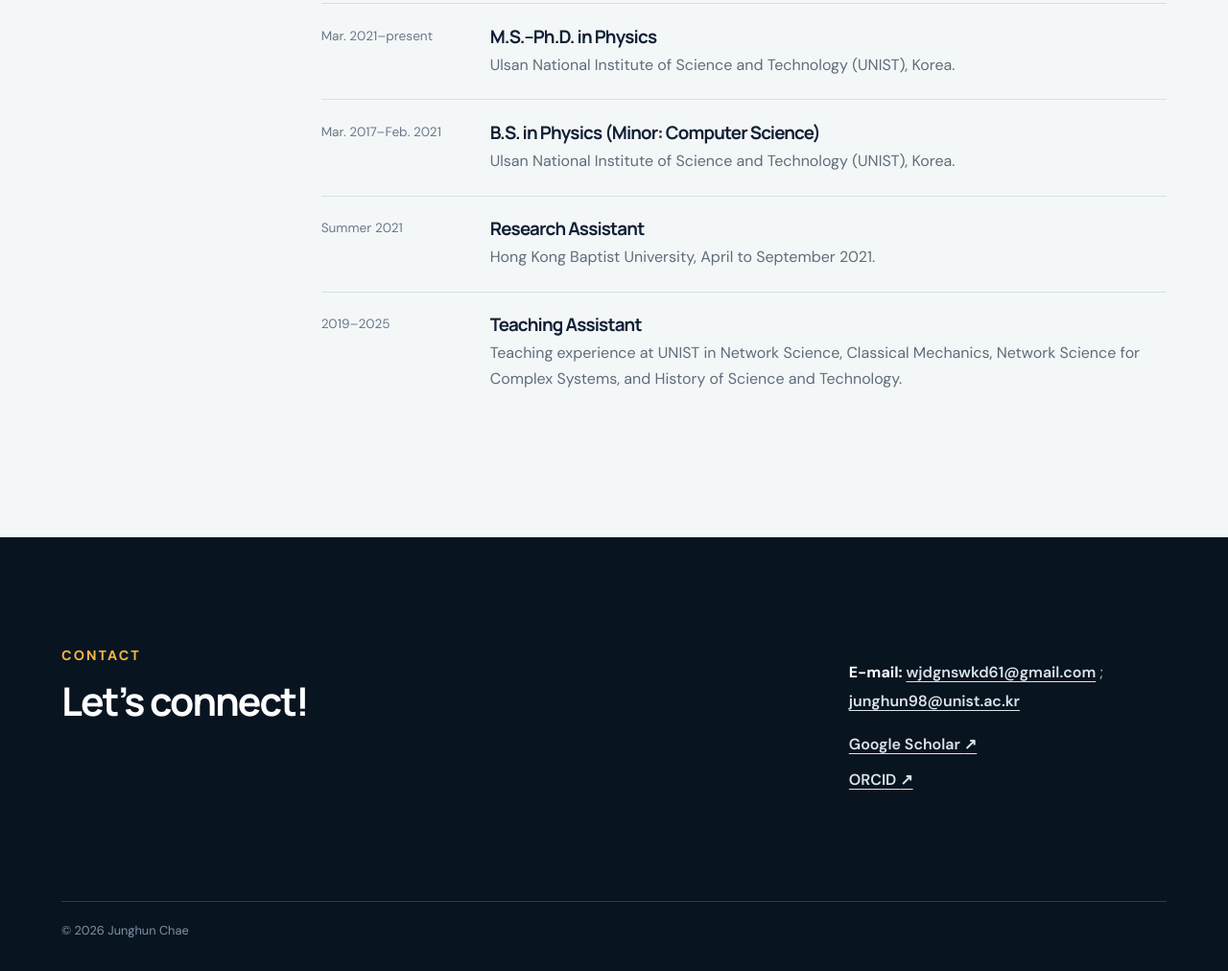
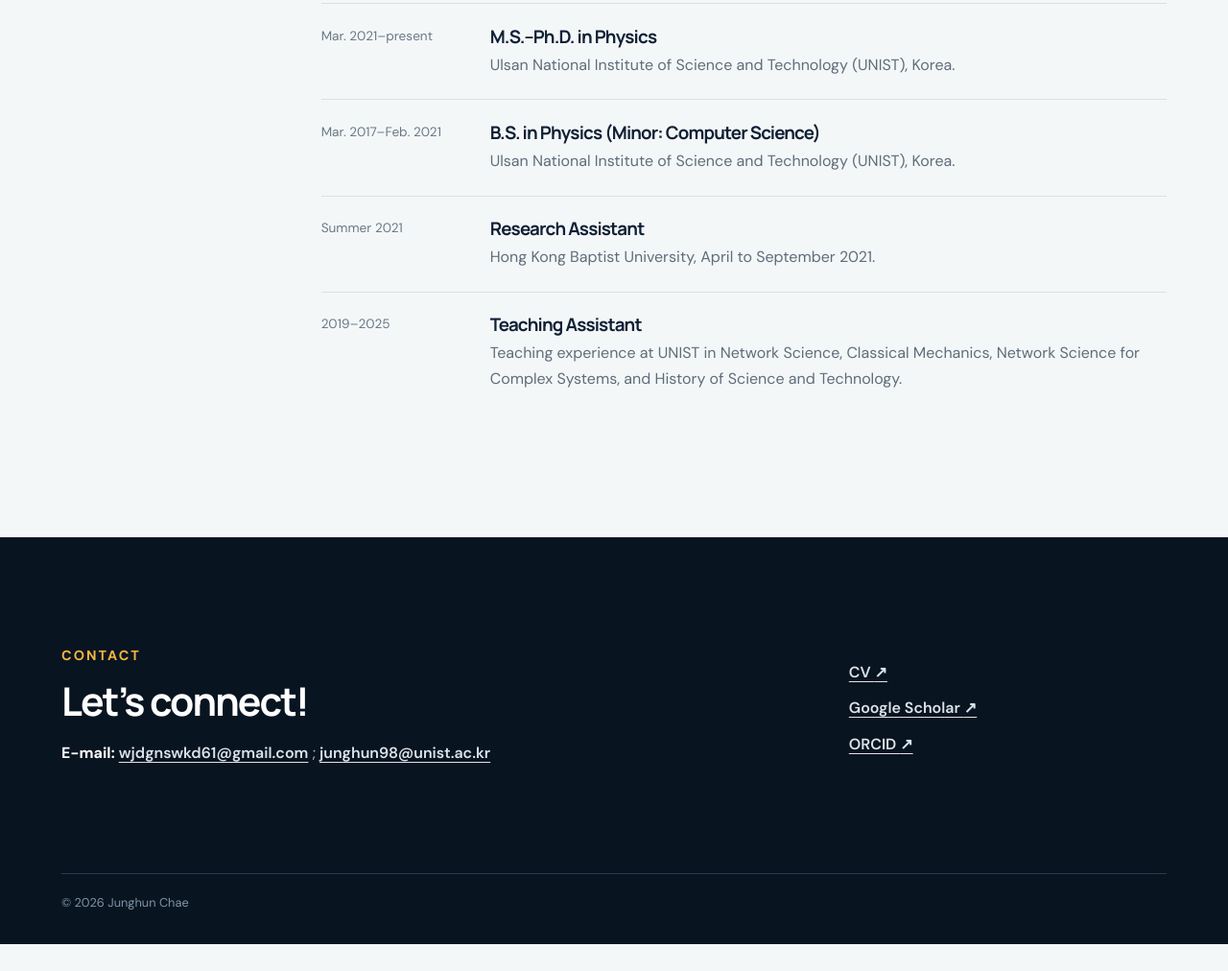
Before and after one commit to junghun9806/CV, a website: page index.html in a window 1280 px wide. Shown: the part 4954-5966 px from the top of the page at 96% size. After the commit the page ends 5938 px from the top, so only its background shows below. Drawn offline with Linux system fonts and the light colour scheme.

Commit message:
Move email below contact heading

```diff
--- a/css/style.css
+++ b/css/style.css
@@ -274,7 +274,8 @@ footer h2 { max-width: none; margin: 0; font-size: clamp(1.35rem, 3.2vw, 3rem);
 footer .eyebrow { font-size: 0.9rem; }
 .footer-links { display: flex; flex-direction: column; align-items: flex-start; gap: 0.7rem; padding-top: 1rem; }
 .footer-links a { color: #dce4ea; font-weight: 600; text-underline-offset: 0.25rem; }
-.footer-emails { display: flex; flex-wrap: wrap; gap: 0.25rem; margin: 0 0 0.45rem; color: #aebdca; line-height: 1.65; }
+.footer-emails { display: flex; flex-wrap: wrap; gap: 0.25rem; margin: 1.25rem 0 0; color: #aebdca; line-height: 1.65; }
+.footer-emails a { color: #dce4ea; font-weight: 600; text-underline-offset: 0.25rem; }
 .footer-emails > span:first-child { color: white; font-weight: 700; }
 .footer-note { grid-column: 1 / -1; margin: 4rem 0 0; padding-top: 1.2rem; border-top: 1px solid #293b4d; color: #7f94a5; font-size: 0.8rem; }
 .sr-only { position: absolute; width: 1px; height: 1px; padding: 0; margin: -1px; overflow: hidden; clip: rect(0, 0, 0, 0); white-space: nowrap; border: 0; }
--- a/index.html
+++ b/index.html
@@ -213,13 +213,14 @@
       <div>
         <p class="eyebrow amber">Contact</p>
         <h2>Let’s connect!</h2>
-      </div>
-      <div class="footer-links">
         <p class="footer-emails" data-profile-emails>
           <span>E-mail:</span>
           <a href="mailto:wjdgnswkd61@gmail.com">wjdgnswkd61@gmail.com</a><span aria-hidden="true">;</span>
           <a href="mailto:junghun98@unist.ac.kr">junghun98@unist.ac.kr</a>
         </p>
+      </div>
+      <div class="footer-links">
+        <a data-link="cv" href="#" hidden>CV <span aria-hidden="true">↗</span></a>
         <a data-link="github" href="#">GitHub <span aria-hidden="true">↗</span></a>
         <a data-link="scholar" href="#">Google Scholar <span aria-hidden="true">↗</span></a>
         <a data-link="orcid" href="#">ORCID <span aria-hidden="true">↗</span></a>
```
